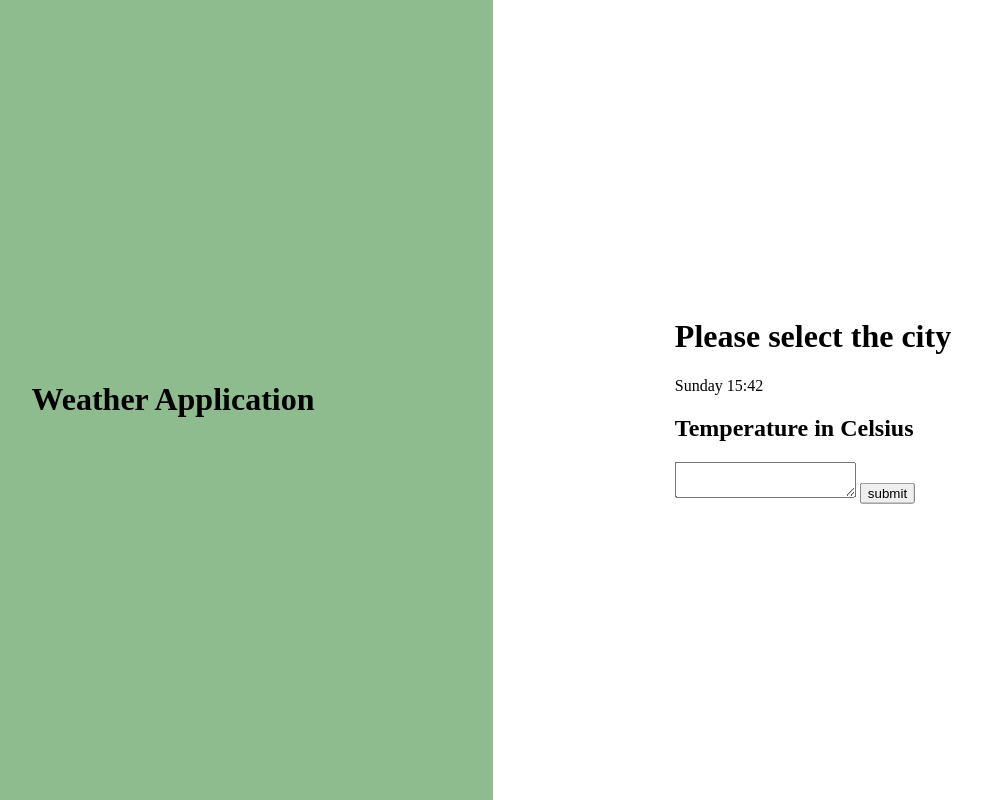
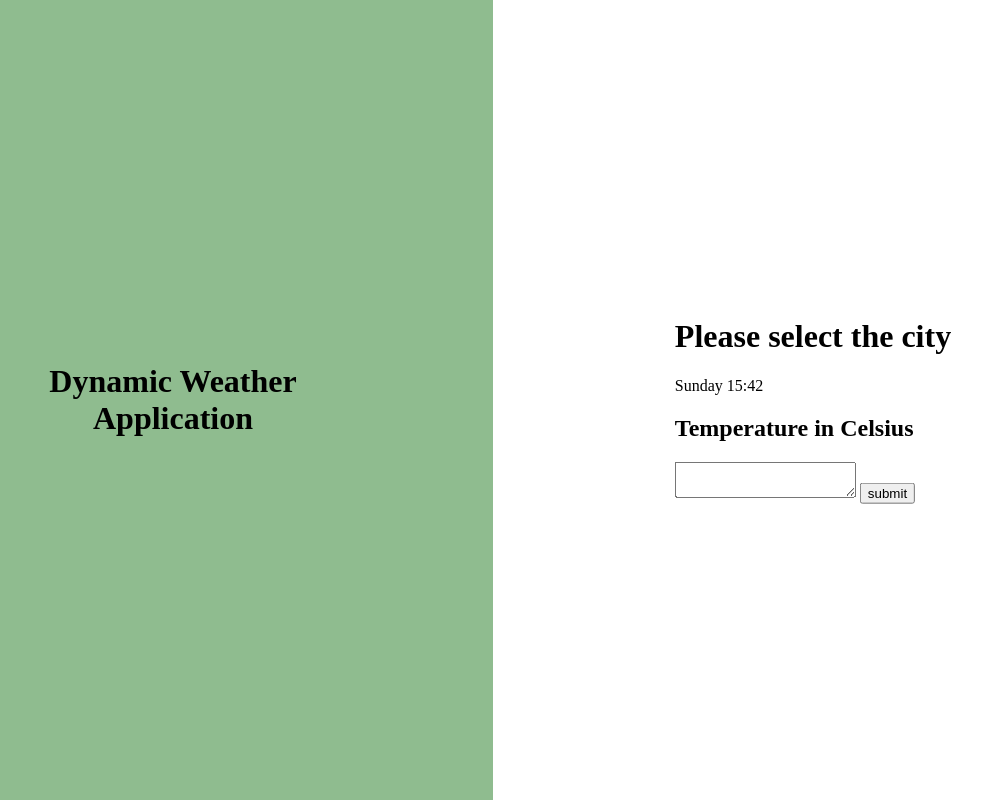
Before and after one commit to arunpendem/Dynamic-Weather-Application, a plain HTML site: page index.html in a window 1280 px wide. Shown: the whole page, without its empty margins (147-1129 px from the left). Drawn offline with Linux system fonts and the light colour scheme.

Commit message:
Update index.html

```diff
--- a/index.html
+++ b/index.html
@@ -11,7 +11,7 @@
 <body>
     <div class="left part">
         <div class="centered">
-            <h1 class="appTitle">Weather Application</h1>
+            <h1 class="appTitle">Dynamic Weather Application</h1>
         </div>
     </div>
     <div class="right part">
```
